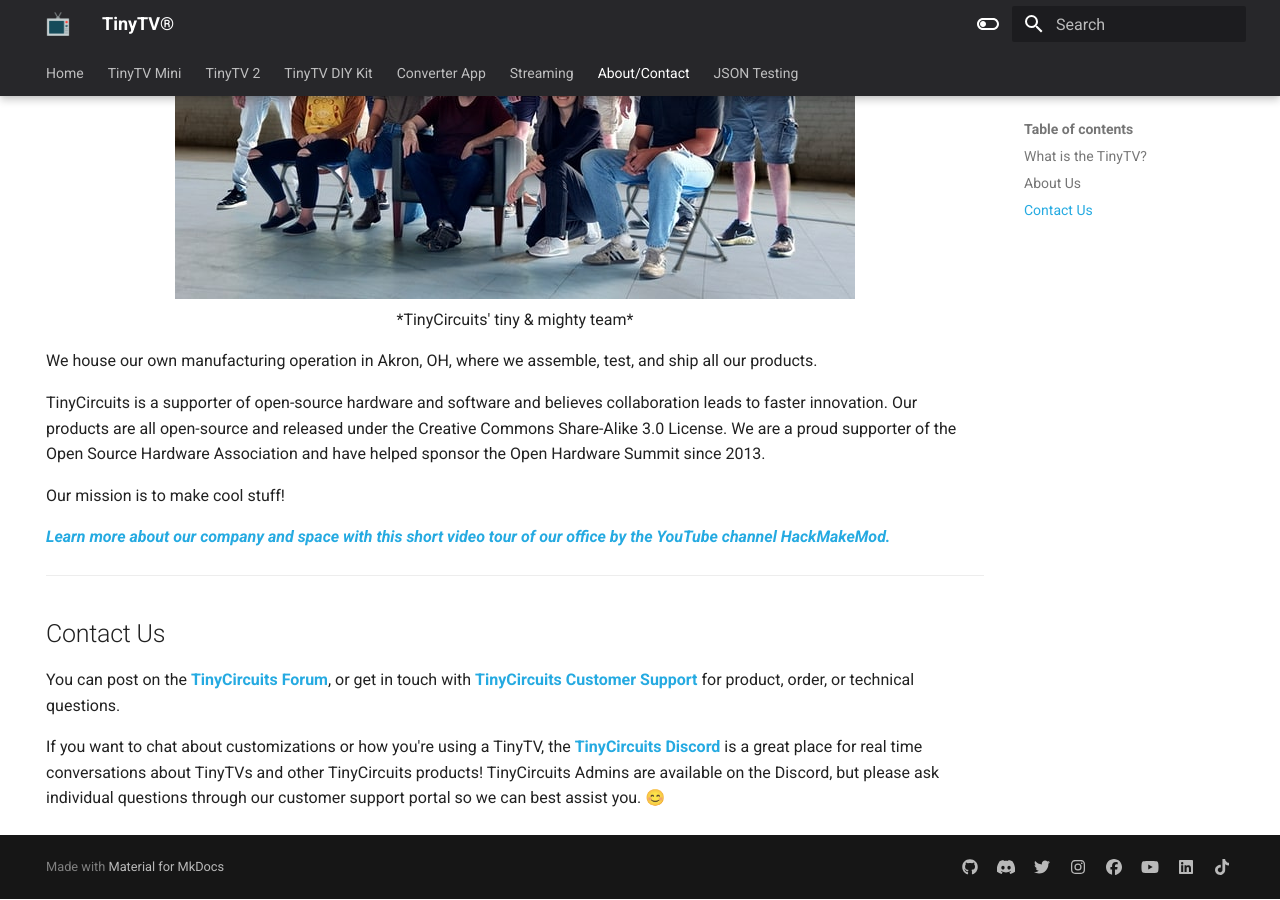
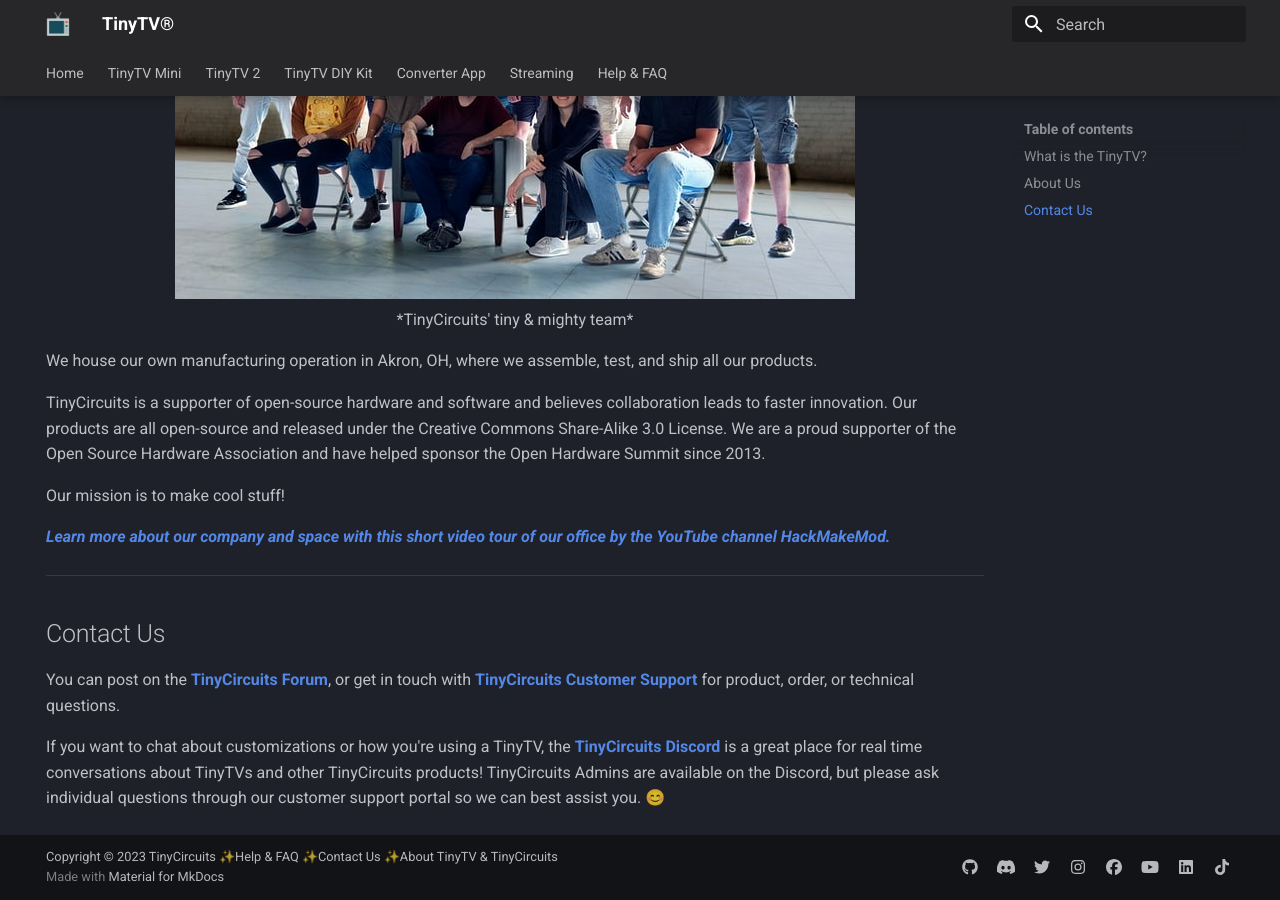
Before and after one commit to TinyCircuits/TinyTV-site, an MkDocs documentation site: the page built from docs/About.md, in a window 1280 px wide and 900 px high, scrolled down 2604 px. Built offline with MkDocs 1.6.1 and Material for MkDocs 9.7.7, drawn with Linux system fonts in a browser that asks for light colours.

Commit message:
sparkly footer

```diff
--- /dev/null
+++ b/docs/overrides/partials/copyright.html
@@ -0,0 +1,40 @@
+<!--
+  Copyright (c) 2016-2023 Martin Donath <martin.donath@squidfunk.com>
+
+  Permission is hereby granted, free of charge, to any person obtaining a copy
+  of this software and associated documentation files (the "Software"), to
+  deal in the Software without restriction, including without limitation the
+  rights to use, copy, modify, merge, publish, distribute, sublicense, and/or
+  sell copies of the Software, and to permit persons to whom the Software is
+  furnished to do so, subject to the following conditions:
+
+  The above copyright notice and this permission notice shall be included in
+  all copies or substantial portions of the Software.
+
+  THE SOFTWARE IS PROVIDED "AS IS", WITHOUT WARRANTY OF ANY KIND, EXPRESS OR
+  IMPLIED, INCLUDING BUT NOT LIMITED TO THE WARRANTIES OF MERCHANTABILITY,
+  FITNESS FOR A PARTICULAR PURPOSE AND NON-INFRINGEMENT. IN NO EVENT SHALL THE
+  AUTHORS OR COPYRIGHT HOLDERS BE LIABLE FOR ANY CLAIM, DAMAGES OR OTHER
+  LIABILITY, WHETHER IN AN ACTION OF CONTRACT, TORT OR OTHERWISE, ARISING
+  FROM, OUT OF OR IN CONNECTION WITH THE SOFTWARE OR THE USE OR OTHER DEALINGS
+  IN THE SOFTWARE.
+-->
+
+<!-- Copyright and theme information -->
+<div class="md-copyright">
+    {% if config.copyright %}
+    <div class="md-copyright__highlight">
+        {{ config.copyright }}
+        <a href="/help" alt="TinyTV support, help, and frequently asked questions">✨Help & FAQ</a>
+        <a href="/About/#Contact-us" alt="Contact TinyCircuits support">✨Contact Us</a>
+        <a href="/About" alt="Read about the TinyTV, its history, and the company TinyCircuits">✨About TinyTV & TinyCircuits</a>
+    </div>
+    {% endif %}
+    {% if not config.extra.generator == false %}
+    Made with
+    <a href="https://squidfunk.github.io/mkdocs-material/" target="_blank" rel="noopener">
+        Material for MkDocs
+    </a>
+
+    {% endif %}
+</div>
--- /dev/null
+++ b/docs/overrides/partials/footer.html
@@ -0,0 +1,36 @@
+<!--
+  Copyright (c) 2016-2023 Martin Donath <martin.donath@squidfunk.com>
+  Permission is hereby granted, free of charge, to any person obtaining a copy
+  of this software and associated documentation files (the "Software"), to
+  deal in the Software without restriction, including without limitation the
+  rights to use, copy, modify, merge, publish, distribute, sublicense, and/or
+  sell copies of the Software, and to permit persons to whom the Software is
+  furnished to do so, subject to the following conditions:
+  The above copyright notice and this permission notice shall be included in
+  all copies or substantial portions of the Software.
+  THE SOFTWARE IS PROVIDED "AS IS", WITHOUT WARRANTY OF ANY KIND, EXPRESS OR
+  IMPLIED, INCLUDING BUT NOT LIMITED TO THE WARRANTIES OF MERCHANTABILITY,
+  FITNESS FOR A PARTICULAR PURPOSE AND NON-INFRINGEMENT. IN NO EVENT SHALL THE
+  AUTHORS OR COPYRIGHT HOLDERS BE LIABLE FOR ANY CLAIM, DAMAGES OR OTHER
+  LIABILITY, WHETHER IN AN ACTION OF CONTRACT, TORT OR OTHERWISE, ARISING
+  FROM, OUT OF OR IN CONNECTION WITH THE SOFTWARE OR THE USE OR OTHER DEALINGS
+  IN THE SOFTWARE.
+-->
+
+<!-- Footer -->
+<footer class="md-footer">
+
+    <!-- Further information -->
+    <div class="md-footer-meta md-typeset">
+
+        <div class="md-footer-meta__inner md-grid">
+            {% include "partials/copyright.html" %}
+
+            <!-- Social links -->
+            {% if config.extra.social %}
+            {% include "partials/social.html" %}
+            {% endif %}
+
+        </div>
+    </div>
+</footer>
--- a/mkdocs.yml
+++ b/mkdocs.yml
@@ -7,9 +7,9 @@
   - TinyTV DIY Kit: TinyTV-DIY-Kit.md
   - Converter App: TinyTV-Converter-App.md
   - Streaming: Streaming.md
-  # - TinyTV History: TinyTV-Story.md
-  - About/Contact: About.md
-  - JSON Testing: Testing.md
+  - Help & FAQ: help.md
+  # - About/Contact: About.md
+  # - JSON Testing: Testing.md
 
 theme:
   logo: images/television.png
@@ -18,20 +18,20 @@
     text: Roboto
     code: Roboto Mono
   palette:
-    - media: "(prefers-color-scheme: dark)"
+    # - media: "(prefers-color-scheme: dark)"
       scheme: slate
       # primary:
       # accent:
-      toggle:
-        icon: material/toggle-switch
-        name: Switch to light mode
-    - media: "(prefers-color-scheme: light)"
-      scheme: default
-      # primary: these values were overwritten in stylesheets/extra.css
-      # accent:
-      toggle:
-        icon: material/toggle-switch-off-outline
-        name: Switch to dark mode
+    #   toggle:
+    #     icon: material/toggle-switch
+    #     name: Switch to light mode
+    # - media: "(prefers-color-scheme: light)"
+    #   scheme: default
+    #   # primary: these values were overwritten in stylesheets/extra.css
+    #   # accent:
+    #   toggle:
+    #     icon: material/toggle-switch-off-outline
+    #     name: Switch to dark mode
   features:
     - header.autohide
     - navigation.tabs
@@ -44,6 +44,7 @@
 extra_css:
   - stylesheets/extra.css
 
+copyright: Copyright &copy; 2023 TinyCircuits
 
 # Plugins
 plugins:
```
Also changed, not shown: docs/Streaming.md (+1 -3 lines), docs/help.md (added, +15 -0 lines).
